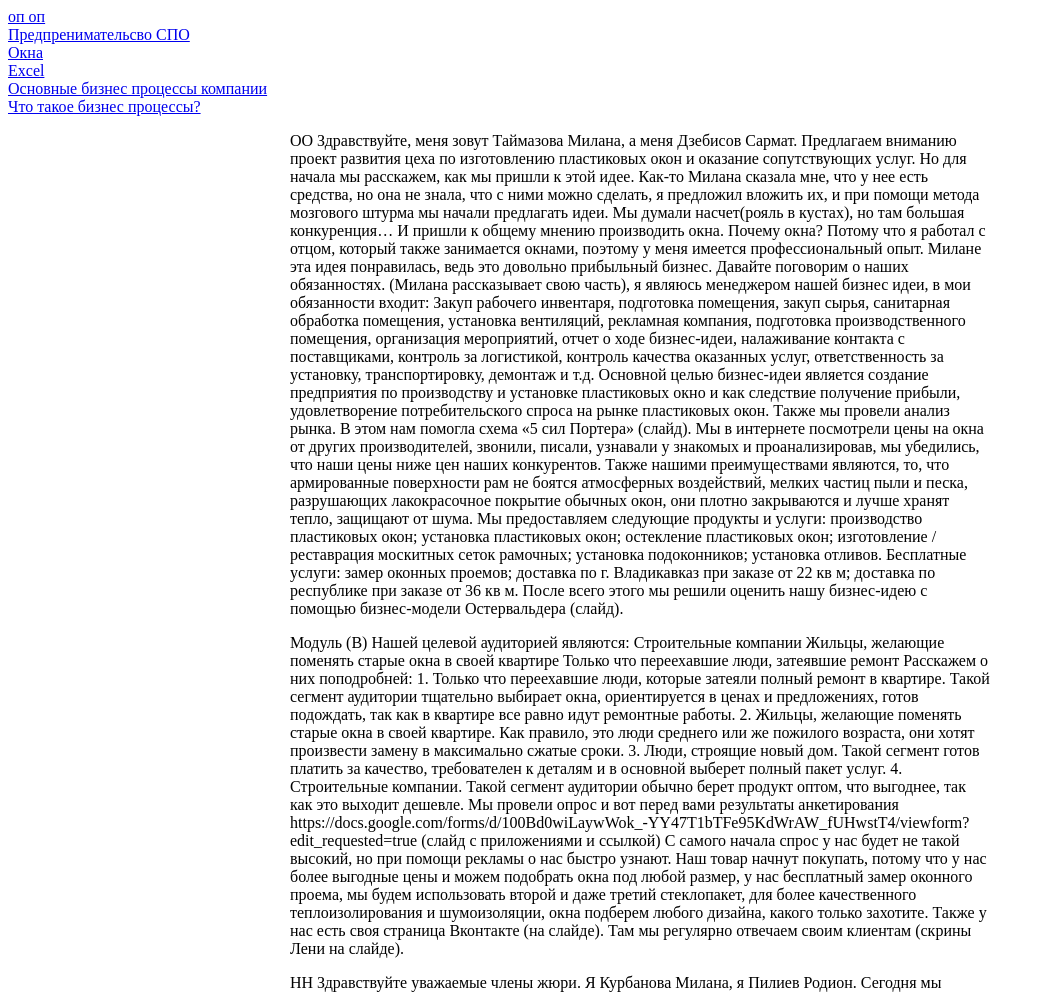
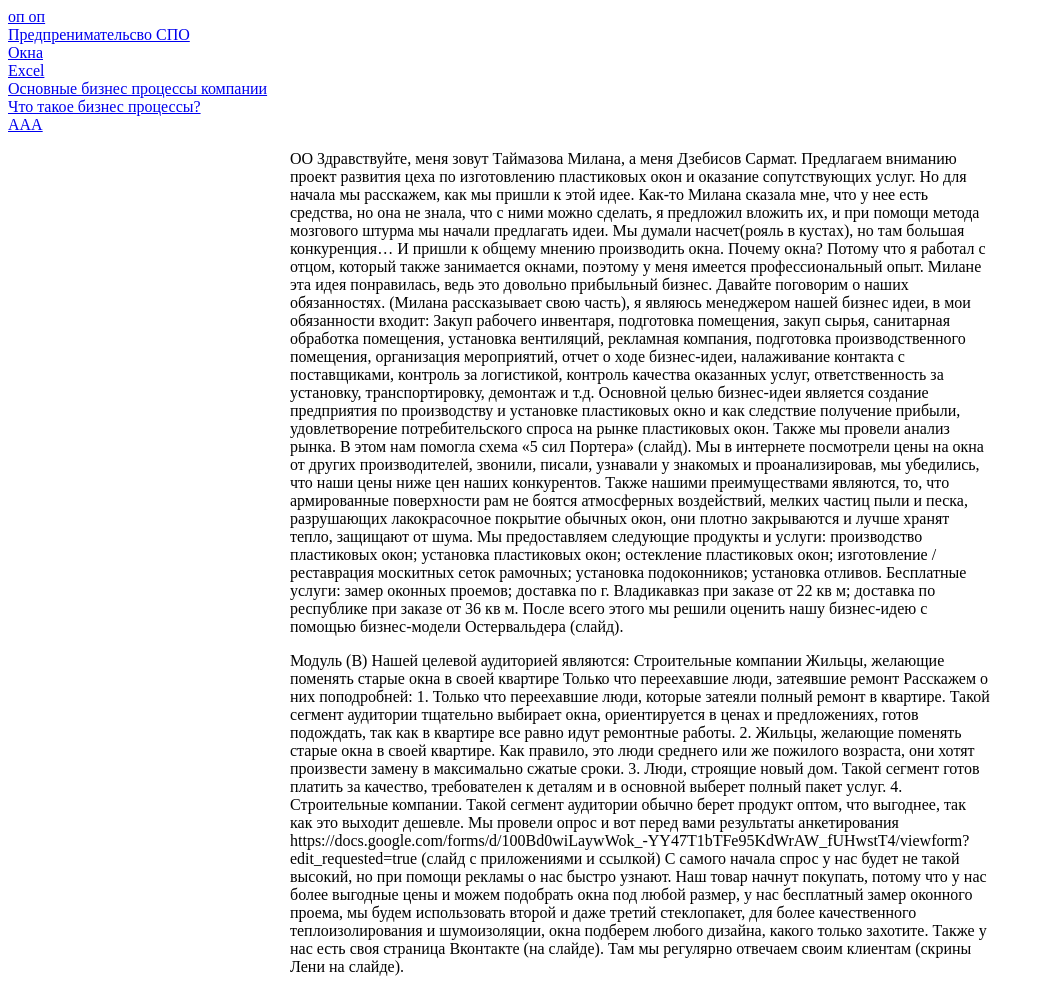
Before and after one commit to Dezlyy/Simple-page, a plain HTML site: page Идея.html in a window 1280 px wide. Shown: the top 992 px of the page, without its empty margins (0-1044 px from the left). Drawn offline with Linux system fonts and the light colour scheme.

Commit message:
Update Идея.html

```diff
--- a/Идея.html
+++ b/Идея.html
@@ -26,6 +26,8 @@
 		<a href="https://www.1cbit.kz/blog/osnovnye-biznes-protsessy-kompanii/">Основные бизнес процессы компании</a>
 		<br>
 		<a href="https://dengodel.com/management/158-chto-takoe-biznes-processy.html">Что такое бизнес процессы?</a>
+		<br>
+		<a href="https://infourok.ru/prezentaciya-po-kompetencii-predprinimatelstvo-spo-5851197.html">ААА</a>
 		<p class ="style">
 			ОO
 Здравствуйте, меня зовут Таймазова Милана, а меня Дзебисов Сармат. Предлагаем вниманию проект развития цеха по изготовлению пластиковых окон и оказание сопутствующих услуг. Но для начала мы расскажем, как мы пришли к этой идее. Как-то Милана сказала мне, что у нее есть средства, но она не знала, что с ними можно сделать, я предложил вложить их, и при помощи метода мозгового штурма мы начали предлагать идеи. Мы думали насчет(рояль в кустах), но там большая конкуренция…
```
